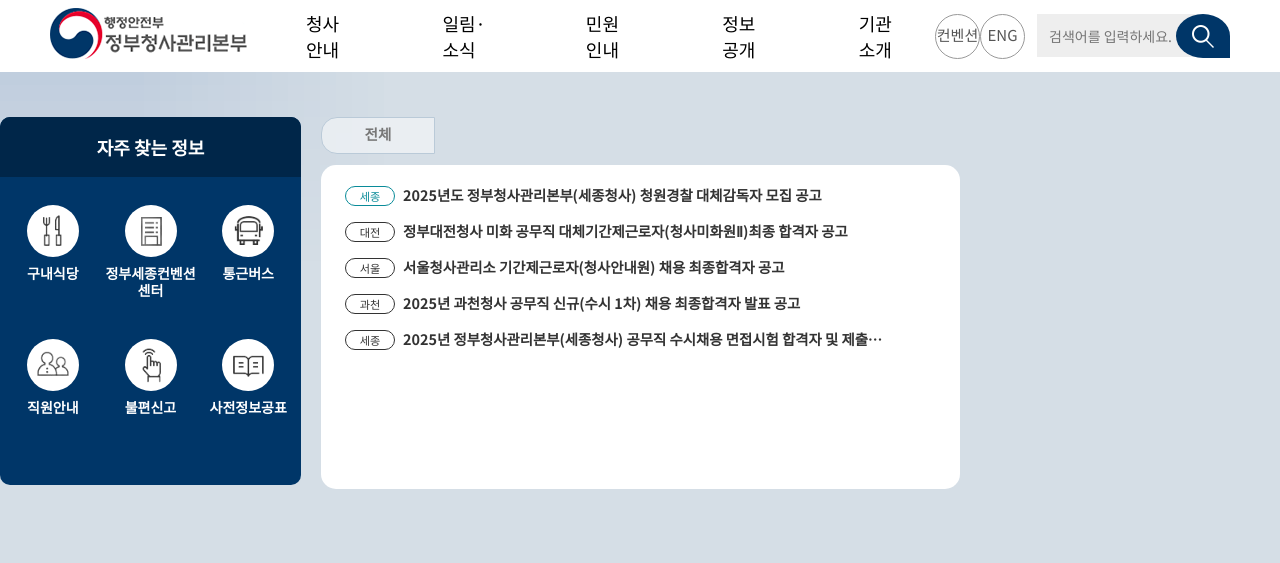
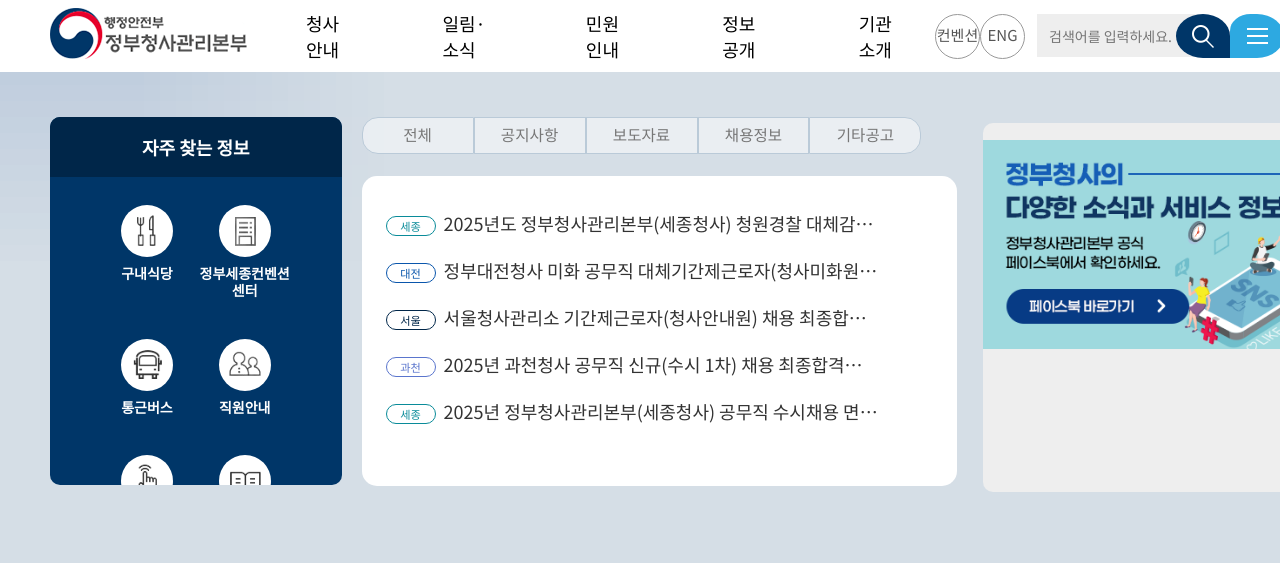
Before and after one commit to LeeJaesunga/government-building, a plain HTML site: page index.html in a window 1280 px wide. Drawn offline with Linux system fonts and the light colour scheme.

Commit message:
메인정리리

```diff
--- a/index.html
+++ b/index.html
@@ -39,7 +39,7 @@
                             </fieldset>
                         </form>
                     </div></li>
-                    <li class="util_2"><a href="#"></a></li>
+                    <li class="util_2"><a href="#" class="allmenu"></a></li>
                 </ul>
                </div>
             </div>
@@ -72,21 +72,58 @@
                                     <div class="lstbox active">
                                         <ul class="lst">
                                             <li><a href="#"><strong><em class="code04">세종</em>2025년도 정부청사관리본부(세종청사) 청원경찰 대체감독자 모집 공고</strong><span class="data">2025.05.12</span></a></li>
-                                            <li><a href="#"><strong><em>대전</em>정부대전청사 미화 공무직 대체기간제근로자(청사미화원Ⅱ)최종 합격자 공고</strong><span>2025.05.09</span></a></li>
-                                            <li><a href="#"><strong><em>서울</em>서울청사관리소 기간제근로자(청사안내원) 채용 최종합격자 공고</strong><span>2025.05.08</span></a></li>
-                                            <li><a href="#"><strong><em>과천</em>2025년 과천청사 공무직 신규(수시 1차) 채용 최종합격자 발표 공고</strong><span>2025.05.07</span></a></li>
-                                            <li><a href="#"><strong><em>세종</em>2025년 정부청사관리본부(세종청사) 공무직 수시채용 면접시험 합격자 및 제출서류 안내 공고</strong><span>2025.05.02</span></a></li>
+                                            <li><a href="#"><strong><em class="code03">대전</em>정부대전청사 미화 공무직 대체기간제근로자(청사미화원Ⅱ)최종 합격자 공고</strong><span class="data">2025.05.09</span></a></li>
+                                            <li><a href="#"><strong><em class="code01">서울</em>서울청사관리소 기간제근로자(청사안내원) 채용 최종합격자 공고</strong><span class="data">2025.05.08</span></a></li>
+                                            <li><a href="#"><strong><em class="code02">과천</em>2025년 과천청사 공무직 신규(수시 1차) 채용 최종합격자 발표 공고</strong><span class="data">2025.05.07</span></a></li>
+                                            <li><a href="#"><strong><em class="code04">세종</em>2025년 정부청사관리본부(세종청사) 공무직 수시채용 면접시험 합격자 및 제출서류 안내 공고</strong><span class="data">2025.05.02</span></a></li>
 
                                         </ul>
                                     </div>
+
+                                    <h2><a href="#">공지사항</a></h2>
+                                    <div class="class=lstbox"></div>
+
+                                     <h2><a href="#">보도자료</a></h2>
+                                    <div class="class=lstbox"></div>
+
+                                     <h2><a href="#">채용정보</a></h2>
+                                    <div class="class=lstbox"></div>
+
+                                     <h2><a href="#">기타공고</a></h2>
+                                    <div class="class=lstbox"></div>
                                 </div>
                             </div>
+
+                            <div class="main_container3">
+                                <div class="mc_box4">
+                                    <div class="popup">
+                                        <div class="lstBox">
+                                            <div class="bx_wrapper">
+                                                <div class="bx_viewport">
+                                                    <ul class="lst">
+                                                        <li class="bx-clone"><a href="#"><img src="./img/img_214c0814-53aa-4102-85a3-185fbe0ec4db1744779707393.jpg" alt=""></a></li>
+                                                        <li><a href="#"><img src="./img/img_279fa440-6b1d-4076-aab2-ea583dd5108a1742980259782.png" alt=""></a></li>
+                                                        <li><a href="#"><img src="./img/img_3c742244-399b-4f4a-bb16-decf18e9f9b61739860919659.jpg" alt=""></a></li>
+                                                        <li><a href="#"><img src="./img/img_4d13d35c-99b1-43ed-ac52-9b12a9944d541607060406315.png" alt=""></a></li>
+                                                    </ul>
+                                                </div>
+                                            </div>
+                                        </div>
+                                    </div>
+                                </div>
+                            </div>
+
                         </div>
                     </div>
                 </div>
             </div>
          </div>
 
+        <div id="main_2">
+            <div class="main_container_2">
+
+            </div>
+        </div>
 
 
     </div>
--- a/main.css
+++ b/main.css
@@ -1,6 +1,15 @@
 #body {
     background: #1d262e;
 }
+
+body, html {
+    margin: 0;
+    padding: 0;
+}
+
+/* * {
+    box-sizing: border-box;
+} */
 
 .body__container {
 }
@@ -22,10 +31,11 @@
 }
 
 #header .logo {
+    background: url("./img/logo.png") no-repeat;
+    width: 213px;
+    height: 53px;
     position: absolute;
-    background: url("./img/logo.png") no-repeat;
-    height: 57px;
-    width: 202px;
+    top: 8px;
 
 }
 
@@ -86,7 +96,7 @@ padding-left: 256px;
 #header input {
     background: transparent;
     line-height: 44px;
-    padding: 0px 0px 0px 0px;
+    padding: 0px 50px 0px 0px;
     font-size: 14px;
     margin-left: 12px;
 }
@@ -102,11 +112,15 @@ padding-left: 256px;
     border-radius: 50% 50% 0% 50%;
 }
 
-#header .util2 a{
+#header .util_2 {
+    position: relative;
+}
+
+#header .util_2 a{
     background:#2da9e1 url("./img/btn_sitemap.png")no-repeat center;
     position: absolute;
-    left: 0;
-    top: 0;
+    width: 54px;
+   height: 44px;
      color: transparent;
     border-radius: 38% 50% 50% 0%;
 }
@@ -115,7 +129,8 @@ padding-left: 256px;
 /* main */
 
 #main {
-     width: 100vw;
+   min-width: 1158px;
+    /* width: 100vw; */
     min-height: 100vh;
     padding: 45px 0;
     overflow: hidden;
@@ -140,6 +155,7 @@ padding-left: 256px;
     margin: 0 auto;
     width: 100%;
     max-width: 1400px;
+    padding: 0px 50px;
 }
 
 #main .main_container2 {
@@ -151,7 +167,7 @@ padding-left: 256px;
     text-align: center;
     border-radius: 10px;
     overflow: hidden;
-    width: 301px;
+    width: 300px;
     height: 368px;
 }
 
@@ -254,19 +270,26 @@ padding-left: 256px;
    position: relative;
     display: inline-block;
     margin-left: 20px;
-    width: calc(100% - 568px);
-    height: 365px;
+    width: 50%;
+    height: 370px;
 }
 
 #main .notice {
     position: relative;
+    width: 100%;
     height: 100%;
     text-align: center;
 }
 
 #main .notice h2 {
-    width: 16%;
+    width: 18%;
     height: 10%;
+    float: left;
+}
+
+#main .notice h2 a:active {
+    background-color: #0076D1;;
+    color: white;
 }
 
 #main .notice h2 a {
@@ -274,7 +297,8 @@ padding-left: 256px;
     height: 35px;
     line-height: 32px;
     text-align: center;
-    font-size: 14.6px;
+    font-size: 15.6px;
+    font-weight: 500;
     color: #777;
     background: rgba(255, 255, 255, 0.5);
     border: 1px solid #bacad8;
@@ -291,22 +315,27 @@ padding-left: 256px;
     border-radius: 1rem 0 0 1rem;
 }
 
+#main .notice h2:nth-last-of-type(1) a {
+    border-radius: 0 1rem 1rem 0;
+}
+
 #main .notice .lstbox.active {
     display: block;
 }
 
 #main .lstbox {
     position: absolute;
-top: 48px;
+    top: 59px;
     display: none;
     padding: 12px 24px;
-width: 83%;
-height: 300px;
+    width: 88%;
+    height: 286px;
     background: #fff;
     border-radius: 15px;
 }
 
 #main .lst {
+    padding-top: 17px;
     overflow: hidden;
 }
 
@@ -314,8 +343,8 @@ border-radius: 15px;
    position: relative;
     display: block;
     padding-right: 64px;
-   width: 93%;
-    height: 36px;
+    width: 90%;
+    height: 47px;
     line-height: 36px;
     text-align: left;
     color: #333;
@@ -324,13 +353,17 @@ border-radius: 15px;
 
 #main .lstbox .lst li a strong {
     display: block;
-    font-size: 14.4px;
-    font-weight: 700;
+    font-size: 18px;
+    font-weight: 500;
     color: #333;
     white-space: nowrap;
     text-overflow: ellipsis;
     overflow: hidden;
 
+}
+
+#main .lstbox .lst li a strong:hover {
+     text-decoration: underline;
 }
 
 #main .lstbox .lst li a strong em {
@@ -348,12 +381,97 @@ border-radius: 15px;
     color: #098b99;
 }
 
-#main .notice .lstbox .date {
+#main .notice .code03 {
+    color: #0a56ac;
+}
+
+#main .notice .code02 {
+    color: #5a75cd;
+}
+
+#main .notice .code01 {
+    color: #002649;
+}
+
+main .lstbox .lst li a span {
     position: absolute;
     top: 0;
-    right: 0;
-    width: 3.5rem;
-    font-size: 0.7rem;
+    right: 4px;
+    width: 69px;
+    font-size: 13px;
+    font-weight: 600;
+    color: #333;
+}
+
+#main .main_container3 {
+   margin: 6px 4px;
+     /* padding: 15px 10px; */
+    position: relative;
+    width: 348px;
+    height: 369px;
+    top: 0px;
+   right: 5px;
+  border-radius: 10px;
+    overflow: hidden;
+}
+
+#main .mc_box4 {
+   width: 100%;
+    height: 100%;
+   background: #eee;
+}
+
+#main .popup {
+    width: 100%;
+    height: 100%;
+}
+
+#main .lstBox {
+    position: relative;
+    width: 100%;
+    height: 100%;
+    overflow: hidden;
+}
+
+#main .bx_wrapper {
+    max-width: 100%;
+}
+
+#main .bx_viewport {
+    width: 100%;
+    overflow: hidden;
+    position: relative;
+    height: 359px;
+}
+
+#main .bx_viewport ul {
+    width: 4215%;
+    height: 100%;
+    position: relative;
+    transition-duration: 0s;
+    transform: translate3d(-1065px, 0px, 0px);
+}
+
+#main .bx_viewport ul li {
+    float: left;
+    list-style: none;
+    position: relative;
+    width: 355px;
+    height: 100%;
+}
+
+#main .bx_viewport ul li a {
+    display: block;
+    height: 100%;
+    overflow: hidden;
+    text-align: center;
+}
+
+#main .bx_viewport ul li a img {
+    display: block;
+    width: 98%;
+   height: auto;
+    object-fit: cover;
 }
 
 #main
@@ -361,15 +479,3 @@ border-radius: 15px;
 #main
 
 #main
-
-#main
-
-#main
-
-#main
-
-#main
-
-#main
-
-#main
```
Also changed, not shown: img/ico_gnbLink01.png (added), img/img_214c0814-53aa-4102-85a3-185fbe0ec4db1744779707393.jpg (added), img/img_279fa440-6b1d-4076-aab2-ea583dd5108a1742980259782.png (added), img/img_3c742244-399b-4f4a-bb16-decf18e9f9b61739860919659.jpg (added), img/img_4d13d35c-99b1-43ed-ac52-9b12a9944d541607060406315.png (added), img/pictureSejong.jpg (added). Lines whose indentation alone changed are shown as unchanged.
